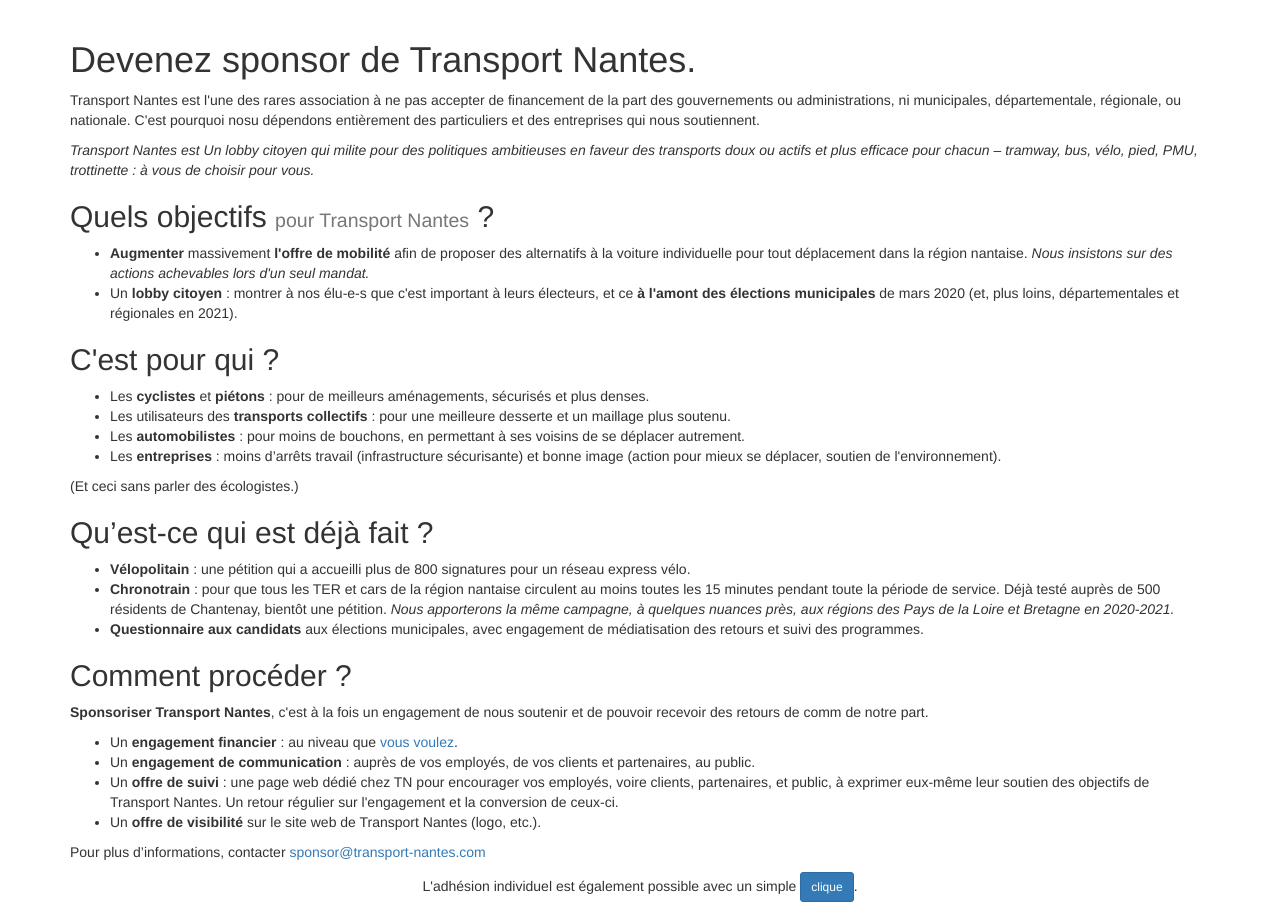
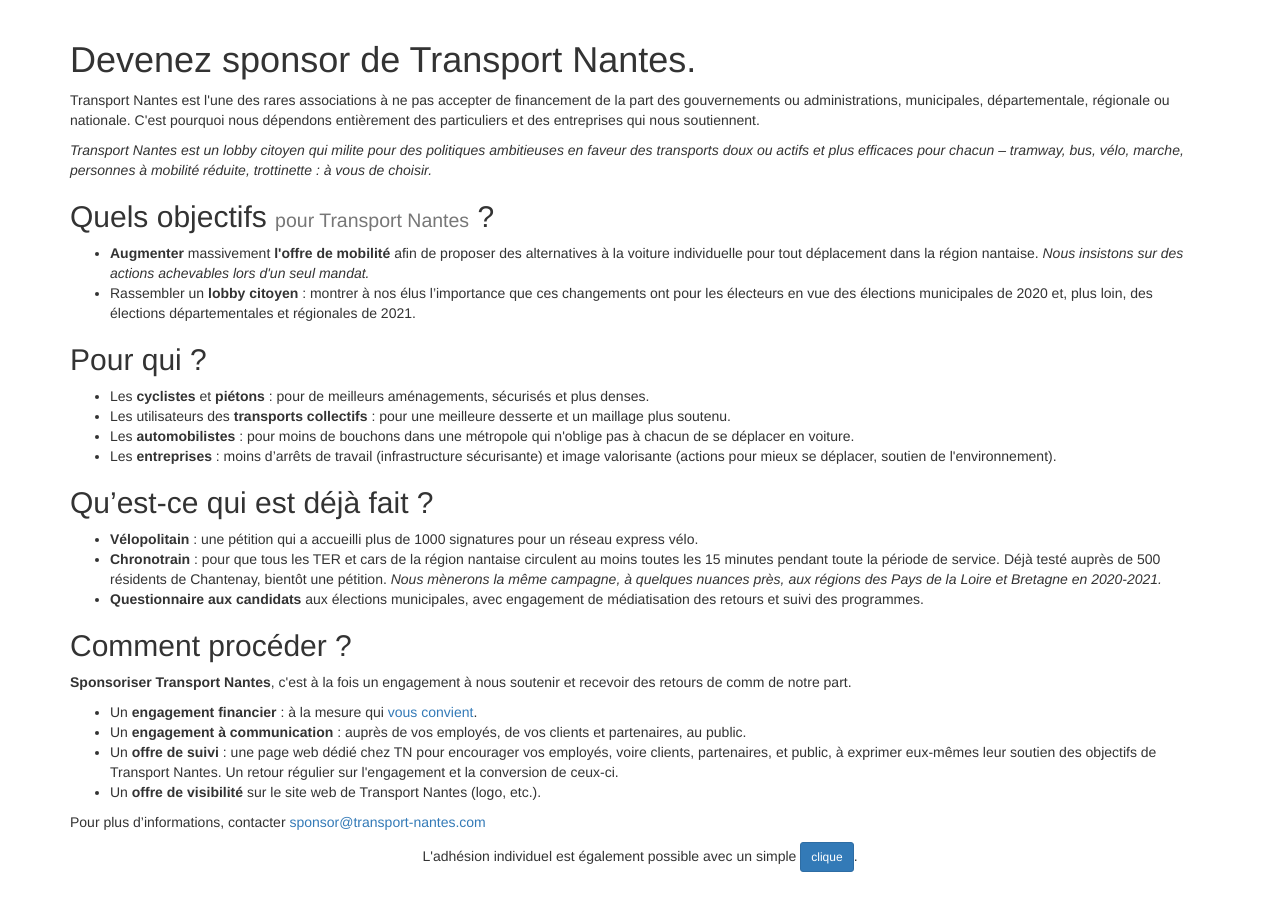
Before and after one commit to transport-nantes/TN_flask_web, a Flask app: page /D/1/sponsor in a window 1280 px wide. Shown: the part 102-1014 px from the top of the page. After the commit the page ends 974 px from the top, so only its background shows below. Run offline with Flask 2, Linux system fonts and the light colour scheme; some libraries are stand-ins or nearby versions.

Commit message:
Add corrections/suggestions from Véronique B

```diff
--- a/app/templates/municipales.html
+++ b/app/templates/municipales.html
@@ -4,7 +4,7 @@
 {% block app_content %}
 <div class="row">
     <div class="col-lg-12">
-	<h1>Questions pour candidat·e·s et partis politiques</h1>
+	<h1>Questions aux candidats et partis politiques</h1>
     </div>
 </div>
 <div class="row">
@@ -18,7 +18,7 @@
 	    l'ensemble des candidats dans la région nantaise dans le
 	    cadre des élections municipales de mars 2020. Transport
 	    Nantes souhaite mettre en avant les visions des différents
-	    candidats pour leur perspective d’évolution concernant la
+	    candidats concernant leurs perspectives d’évolution au sujet de la
 	    mobilité dans la région nantaise.
 	</p>
 	<p>
@@ -26,7 +26,7 @@
 	    parti politique, nous vous invitons à télécharger notre
 	    liste de dix questions et de nous envoyer vos
 	    réponses. Nous présenterons (sans jugement) vos réponses,
-	    qui seront également disponible sur notre site web.
+	    qui seront également disponibles sur notre site web.
 	</p>
 	<p>
 	    Afin de vous faciliter la vie, le questionnaire est
--- a/app/templates/sponsor.html
+++ b/app/templates/sponsor.html
@@ -12,17 +12,18 @@
     <div class="col-lg-12">
 	<h1>Devenez sponsor de Transport Nantes.</h1>
 	<p>
-	    Transport Nantes est l'une des rares association à ne pas
+	    Transport Nantes est l'une des rares associations à ne pas
 	    accepter de financement de la part des gouvernements ou
-	    administrations, ni municipales, départementale,
-	    régionale, ou nationale.  C'est pourquoi nosu dépendons
+	    administrations, municipales, départementale,
+	    régionale ou nationale.  C'est pourquoi nous dépendons
 	    entièrement des particuliers et des entreprises qui nous
 	    soutiennent.
 	</p>
-	<p><em>Transport Nantes est Un lobby citoyen qui milite pour des
+	<p><em>Transport Nantes est un lobby citoyen qui milite pour des
 	    politiques ambitieuses en faveur des transports doux ou actifs et plus
-	    efficace pour chacun – tramway, bus, vélo, pied, PMU, trottinette
-	    : à vous de choisir pour vous.</em>
+	    efficaces pour chacun – tramway, bus, vélo, marche,
+	    personnes à mobilité réduite, trottinette
+	    : à vous de choisir.</em>
 	</p>
 
 	<h2>Quels objectifs <small>pour Transport Nantes</small> ?</h2>
@@ -30,18 +31,18 @@
 	<p>
 	<ul>
 	    <li><strong>Augmenter</strong> massivement <strong>l'offre
-	    de mobilité</strong> afin de proposer des alternatifs à la
+	    de mobilité</strong> afin de proposer des alternatives à la
 	    voiture individuelle pour tout déplacement dans la région
 		nantaise.  <em>Nous insistons sur des actions achevables
 		lors d'un seul mandat.</em></li>
-	    <li>Un <strong>lobby citoyen</strong> : montrer à nos
-	    élu-e-s que c'est important à leurs électeurs, et ce
-	    <strong>à l'amont des élections municipales</strong> de
-	    mars 2020 (et, plus loins, départementales et régionales en 2021).</li>
+	    <li>Rassembler un <strong>lobby citoyen</strong> : montrer à nos
+		élus l’importance que ces changements ont pour les électeurs
+		en vue des élections municipales de 2020 et, plus loin,
+		des élections départementales et régionales de 2021.</li>
 	</ul>
 	</p>
 
-	<h2>C'est pour qui ?</h2>
+	<h2>Pour qui ?</h2>
 
 	<p>
 	<ul>
@@ -52,14 +53,13 @@
 	    collectifs</strong> : pour une meilleure desserte et un
 	    maillage plus soutenu.</li>
 	    <li>Les <strong>automobilistes</strong> : pour moins de
-	    bouchons, en permettant à ses voisins de se déplacer
-	    autrement.</li>
-	    <li>Les <strong>entreprises</strong> : moins d’arrêts
-	    travail (infrastructure sécurisante) et bonne image
-	    (action pour mieux se déplacer, soutien de
+		bouchons dans une métropole qui n'oblige pas à chacun
+		de se déplacer en voiture.</li>
+	    <li>Les <strong>entreprises</strong> : moins d’arrêts de
+	    travail (infrastructure sécurisante) et image valorisante
+	    (actions pour mieux se déplacer, soutien de
 	    l'environnement).</li>
 	</ul>
-	(Et ceci sans parler des écologistes.)
 	</p>
 
 	<h2>Qu’est-ce qui est déjà fait ?</h2>
@@ -67,13 +67,13 @@
 	<p>
 	<ul>
 	    <li><strong>Vélopolitain</strong> : une pétition qui a
-	    accueilli plus de 800 signatures pour un réseau express
+	    accueilli plus de 1000 signatures pour un réseau express
 	    vélo.</li>
 	    <li><strong>Chronotrain</strong> : pour que tous les TER
 	    et cars de la région nantaise circulent au moins toutes
 	    les 15 minutes pendant toute la période de service.  Déjà
 	    testé auprès de 500 résidents de Chantenay, bientôt une
-		pétition.  <em>Nous apporterons la même campagne, à
+		pétition.  <em>Nous mènerons la même campagne, à
 		quelques nuances près, aux régions des Pays de la
 		Loire et Bretagne en 2020-2021.</em></li>
 	    <li><strong>Questionnaire aux candidats</strong> aux
@@ -85,12 +85,12 @@
 	<h2>Comment procéder ?</h2>
 
 	<p><strong>Sponsoriser Transport Nantes</strong>, c'est à la
-	fois un engagement de nous soutenir et de pouvoir recevoir des
+	fois un engagement à nous soutenir et recevoir des
 	retours de comm de notre part.
 
 	    <ul>
-		<li>Un <strong>engagement financier</strong> : au
-		    niveau que <a href="javascript://"
+		<li>Un <strong>engagement financier</strong> : à
+		    la mesure qui <a href="javascript://"
 				  data-trigger="focus"
 				  data-toggle="popover"
 				  html="true"
@@ -104,13 +104,13 @@
 		semblent raisonnable.  Mais s'il faut passer à seulement 1 ou 2
 		€ par employé par ans pour que ça passe, nous vous
 		saurons gré.">
-		    vous voulez</a>.</li>
-		<li>Un <strong>engagement de communication</strong> :
+		    vous convient</a>.</li>
+		<li>Un <strong>engagement à communication</strong> :
 		auprès de vos employés, de vos clients et partenaires,
 		au public.</li>
 		<li>Un <strong>offre de suivi</strong> : une page web
 		dédié chez TN pour encourager vos employés, voire
-		clients, partenaires, et public, à exprimer eux-même
+		clients, partenaires, et public, à exprimer eux-mêmes
 		leur soutien des objectifs de Transport Nantes.  Un
 		retour régulier sur l'engagement et la conversion de
 		ceux-ci.</li>
```
Also changed, not shown: app/templates/aligned.html (+18 -19 lines), app/templates/chronotrain.html (+9 -8 lines), app/templates/index.html (+16 -13 lines), app/templates/velopolitain.html (+7 -6 lines), app/templates/volunteer.html (+4 -4 lines), 1 other file.
